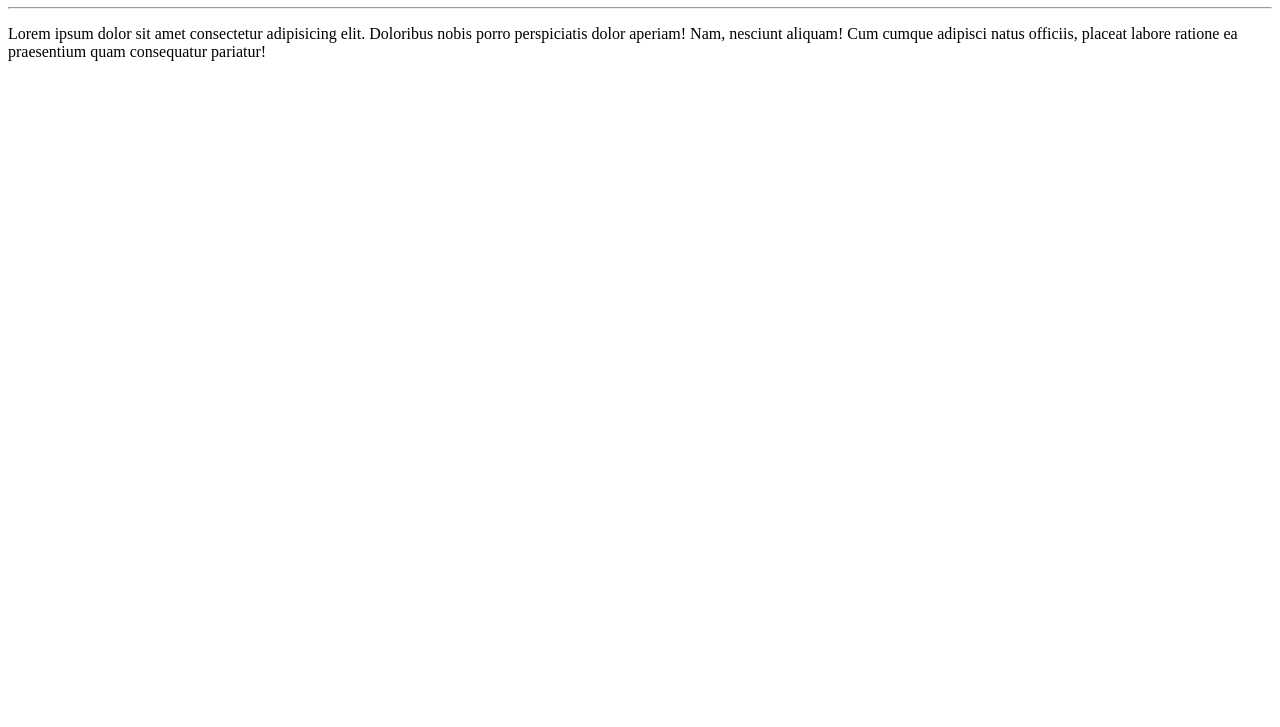
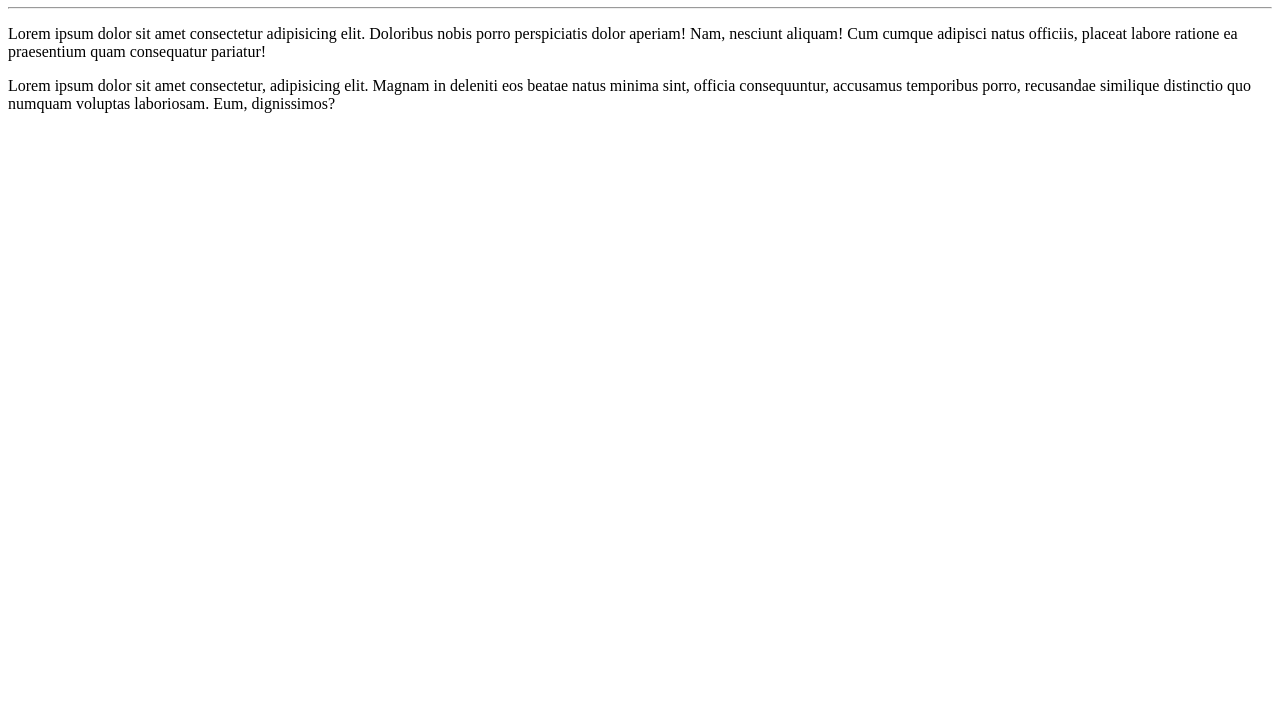
Before and after one commit to brunofanelli/Ola-Mundo, a plain HTML site: page site-exemplo/index.html in a window 1280 px wide. Shown: the part 73-800 px from the top of the page. Drawn offline with Linux system fonts and the light colour scheme.

Commit message:
Adicionado um parágrafo

```diff
--- a/site-exemplo/index.html
+++ b/site-exemplo/index.html
@@ -10,5 +10,6 @@
     <h1>Olá, Mundo!</h1>
     <hr>
     <p>Lorem ipsum dolor sit amet consectetur adipisicing elit. Doloribus nobis porro perspiciatis dolor aperiam! Nam, nesciunt aliquam! Cum cumque adipisci natus officiis, placeat labore ratione ea praesentium quam consequatur pariatur!</p>
+    <p>Lorem ipsum dolor sit amet consectetur, adipisicing elit. Magnam in deleniti eos beatae natus minima sint, officia consequuntur, accusamus temporibus porro, recusandae similique distinctio quo numquam voluptas laboriosam. Eum, dignissimos?</p>
 </body>
 </html>
```
